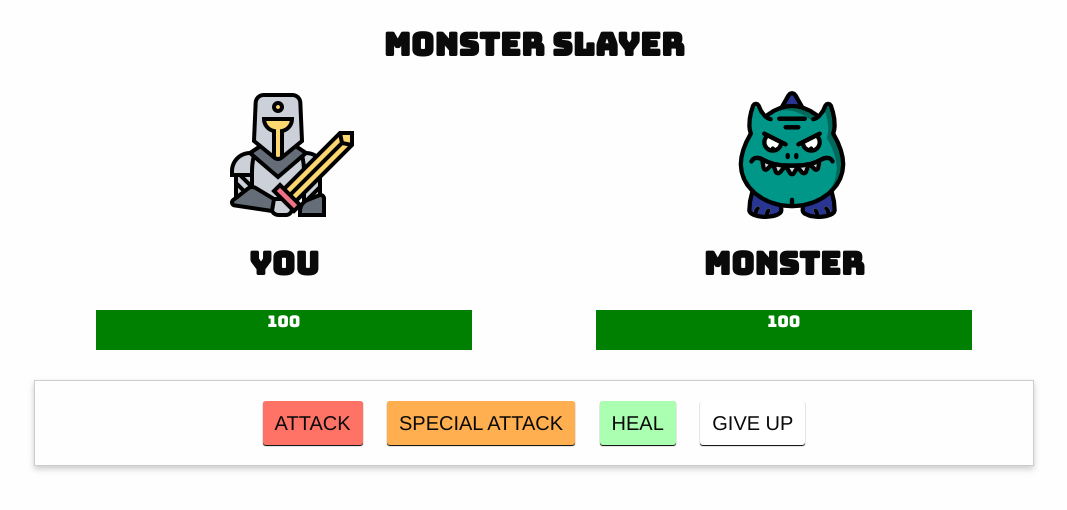
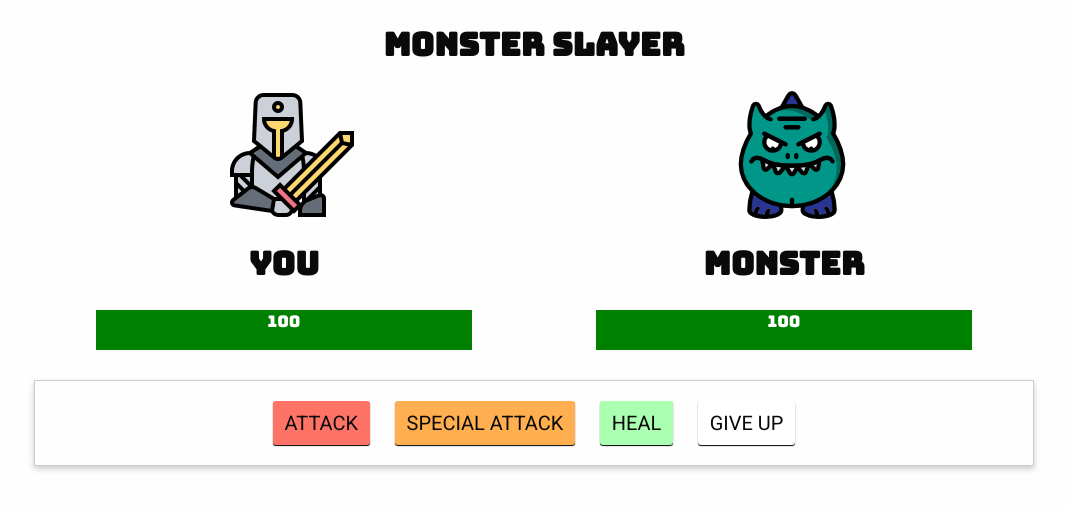
Before and after one commit to fatimaaltaf/monster-slayer, a plain HTML site: page index.html in a window 1280 px wide. Both pictures are taken after a click on the button "START NEW GAME". Shown: the whole page, without its empty margins (106-1173 px from the left). Drawn offline with nearby package versions, Linux system fonts and the light colour scheme.

Commit message:
font change to Roboto

```diff
--- a/css/app.css
+++ b/css/app.css
@@ -5,6 +5,11 @@
 .text-center {
     text-align: center;
     font-family: "Bungee", cursive;
+}
+
+.command-text {
+text-align: center;
+font-family: "Roboto", sans-serif;
 }
 
 .healthbar {
@@ -34,6 +39,7 @@
     list-style: none;
     font-weight: bold;
     text-transform: uppercase;
+    font-family: "Roboto", sans-serif
 }
 
 .log ul li {
--- a/index.html
+++ b/index.html
@@ -13,8 +13,6 @@
   <section>
     <h1 class="text-center">MONSTER SLAYER</h1>
   </section>
-  <!-- <img src="knight.png" alt="Knight holding sword">
-  <img src="monster.png" alt="Monster with sharp teeth"> -->
     <section class="row">
         <div class="small-6 columns">
           <img class="icon" src="knight.png" alt="Knight holding sword">
@@ -48,10 +46,10 @@
     </section>
     <section class="row controls" v-else>
         <div class="small-12 columns">
-            <button id="attack" @click="attack">ATTACK</button>
-            <button id="special-attack" @click="specialAttack">SPECIAL ATTACK</button>
-            <button id="heal" @click="heal">HEAL</button>
-            <button id="give-up" @click="giveUp">GIVE UP</button>
+            <button class="command-text" id="attack" @click="attack">ATTACK</button>
+            <button class="command-text" id="special-attack" @click="specialAttack">SPECIAL ATTACK</button>
+            <button class="command-text" id="heal" @click="heal">HEAL</button>
+            <button class="command-text" id="give-up" @click="giveUp">GIVE UP</button>
         </div>
     </section>
     <section class="row log"
```
